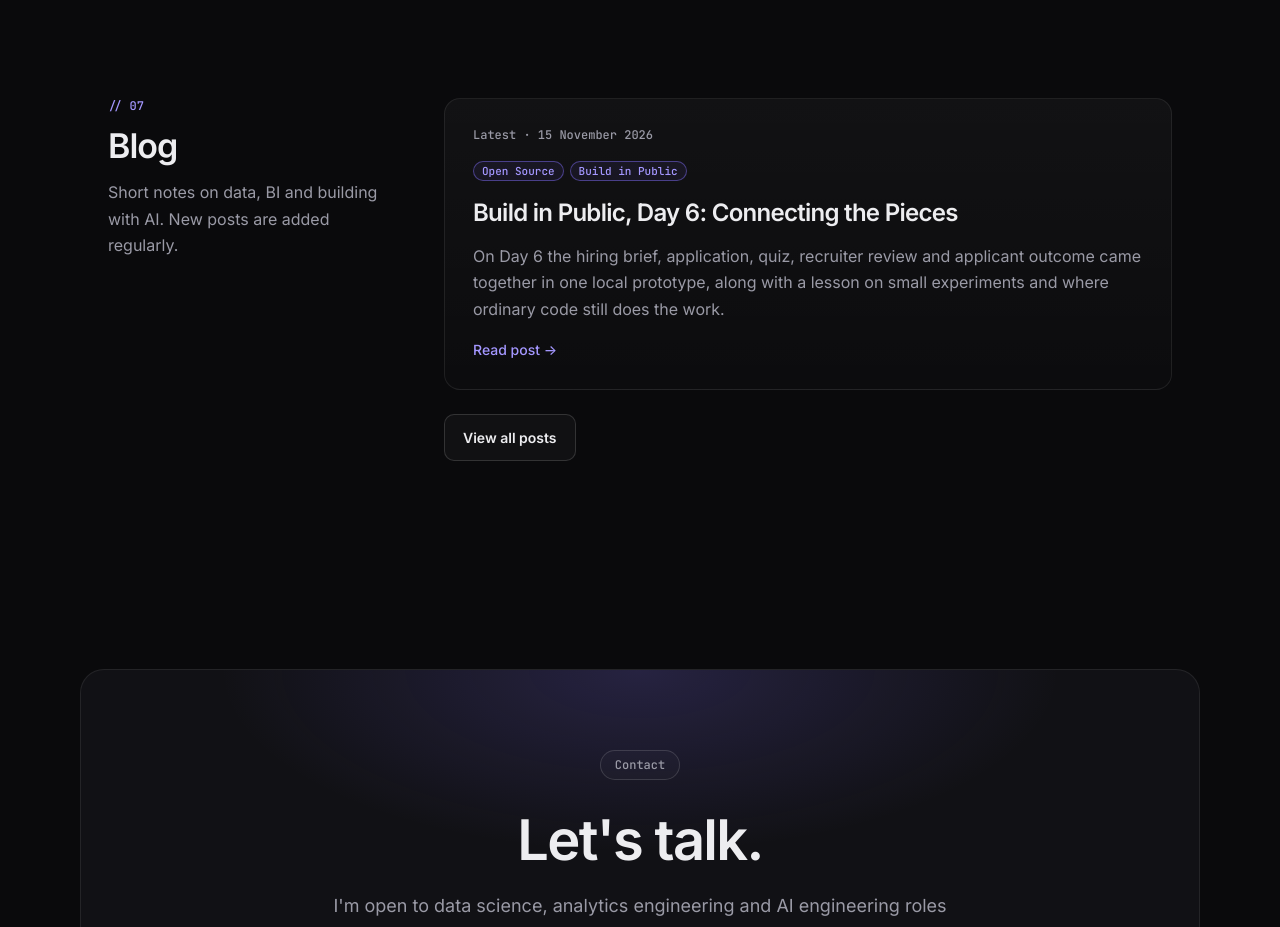
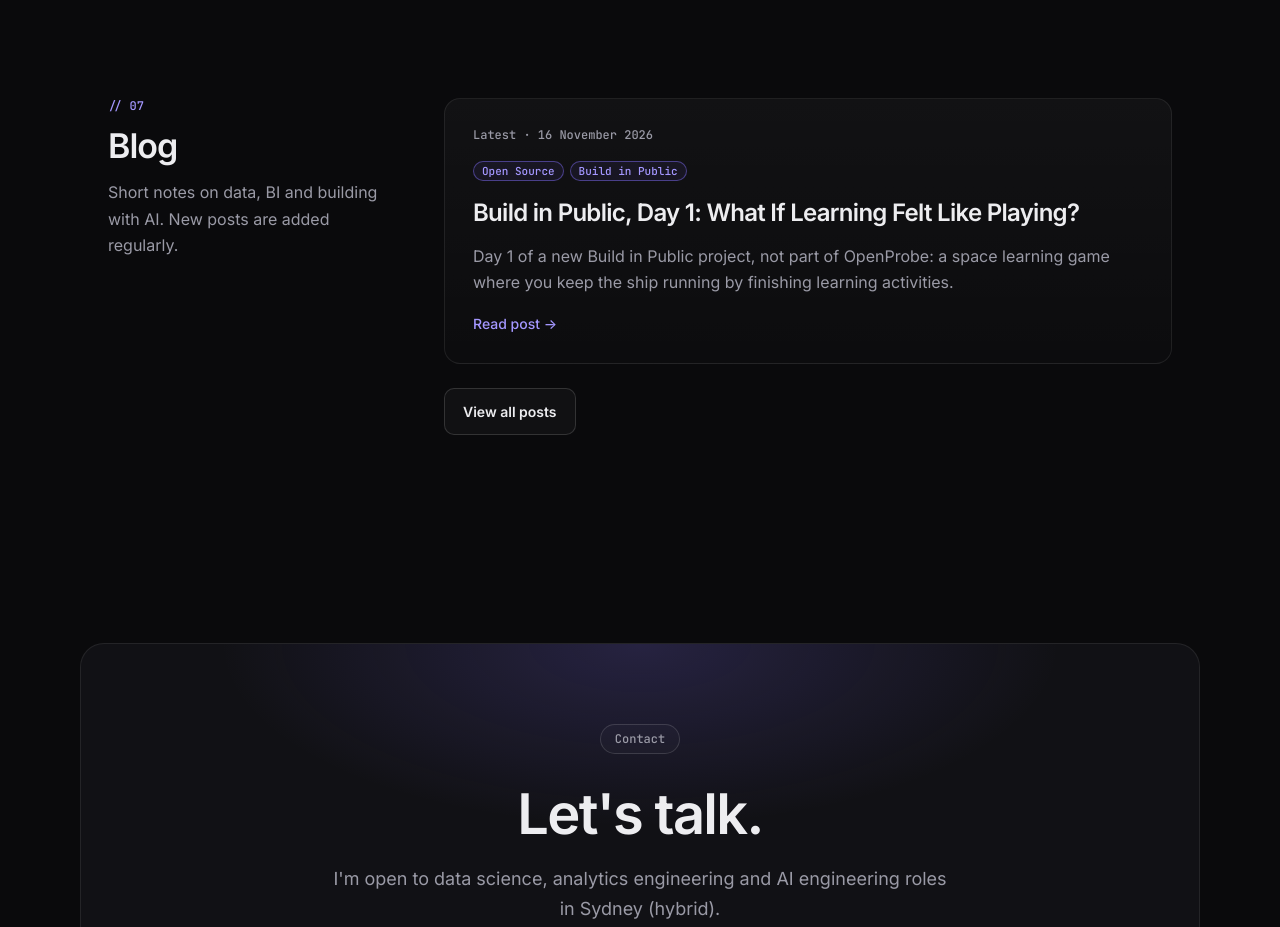
Before and after one commit to TravisJohn/TravisJohn.github.io, a plain HTML site: page index.html in a window 1280 px wide. Shown: the part 5620-6547 px from the top of the page. Drawn offline with Linux system fonts and the light colour scheme.

Commit message:
Homepage latest: space learning game Day 1

```diff
--- a/index.html
+++ b/index.html
@@ -112,7 +112,7 @@
 
 <section id="blog"><div class="wrap split">
 <header class="sh"><span class="num">07</span><h2>Blog</h2><p class="sub">Short notes on data, BI and building with AI. New posts are added regularly.</p></header>
-<div><article class="post"><p class="kicker">Latest · <time datetime="2026-11-15">15 November 2026</time></p><p class="tags"><span class="pill">Open Source</span><span class="pill">Build in Public</span></p><h3><a href="blog/posts/2026-11-15-openprobe-day-6.html">Build in Public, Day 6: Connecting the Pieces</a></h3><p>On Day 6 the hiring brief, application, quiz, recruiter review and applicant outcome came together in one local prototype, along with a lesson on small experiments and where ordinary code still does the work.</p><a class="more" href="blog/posts/2026-11-15-openprobe-day-6.html">Read post <span aria-hidden="true">→</span></a></article>
+<div><article class="post"><p class="kicker">Latest · <time datetime="2026-11-16">16 November 2026</time></p><p class="tags"><span class="pill">Open Source</span><span class="pill">Build in Public</span></p><h3><a href="blog/posts/2026-11-16-space-learning-game-day-1.html">Build in Public, Day 1: What If Learning Felt Like Playing?</a></h3><p>Day 1 of a new Build in Public project, not part of OpenProbe: a space learning game where you keep the ship running by finishing learning activities.</p><a class="more" href="blog/posts/2026-11-16-space-learning-game-day-1.html">Read post <span aria-hidden="true">→</span></a></article>
 <p><a class="btn ghost" href="blog/">View all posts</a></p></div>
 </div></section>
 
```
